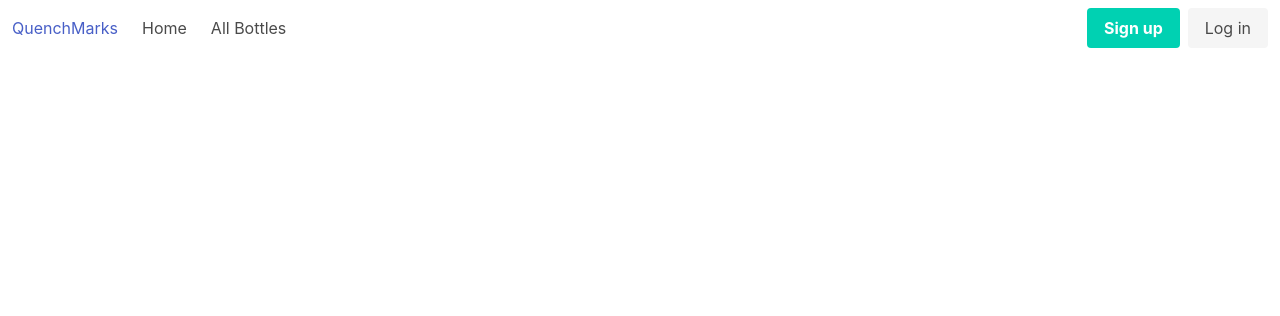
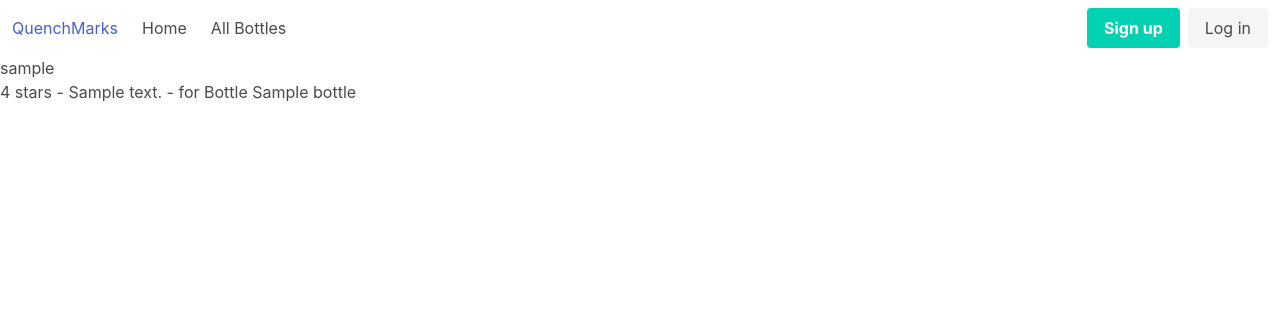
Before and after one commit to seraficaj/QuenchMarks, a Flask app: a page that uses QuenchMarks/templates/user_profile.html in a window 1280 px wide. Shown: the top 316 px of the page. Run offline with Flask 2, Linux system fonts and the light colour scheme; tables that the repository leaves empty hold one stand-in row (values such as "Sample post").

Commit message:
add username and bottle reviews to user profile

```diff
--- a/QuenchMarks/templates/login.html
+++ b/QuenchMarks/templates/login.html
@@ -11,8 +11,7 @@
                         {{form.hidden_tag()}}
                         <div class="field">
                             <div class="control">
-                                {{form.email( class="input", placeholder="Your
-                                Email" )}}
+                                {{form.email( class="input", placeholder="Your Email" )}}
                             </div>
                         </div>
 
--- a/QuenchMarks/templates/user_profile.html
+++ b/QuenchMarks/templates/user_profile.html
@@ -1,5 +1,9 @@
 
 {% extends "base.html" %} {% block content %}
-
-
+<h1>{{user.username}}</h1>
+<ul>
+    {% for review in user.reviews %}
+    <li>{{review.rating}} stars - {{review.text}} - for Bottle {{review.bottle.name}}</li>
+    {% endfor %}
+</ul>
 {% endblock %}
--- a/QuenchMarks/users/views.py
+++ b/QuenchMarks/users/views.py
@@ -1,7 +1,7 @@
 from flask import render_template,url_for,flash,redirect,request,Blueprint
 from flask_login import login_user, current_user, logout_user, login_required
 from QuenchMarks import db
-from QuenchMarks.models import User
+from QuenchMarks.models import User, user_favorites
 from QuenchMarks.users.forms import RegistrationForm,LoginForm,UpdateUserForm
 
 users = Blueprint('users',__name__)
@@ -77,6 +77,13 @@ def account():
 
 @users.route("/<username>")
 def user_profile(username):
-    page = request.args.get('page',1,type=int)
     user = User.query.filter_by(username=username).first_or_404()
     return render_template('user_profile.html',user=user)
+
+# favorite a bottle
+@users.route("/<username>/add_fave/<bottle_id>", methods=['POST'])
+@login_required
+def add_fave(username, bottle_id):
+    user = User.query.filter_by(username=username).first_or_404()
+    user.favorites.append(bottle_id)
+    return redirect(url_for('users.account'))
```
Also changed, not shown: README.md.
